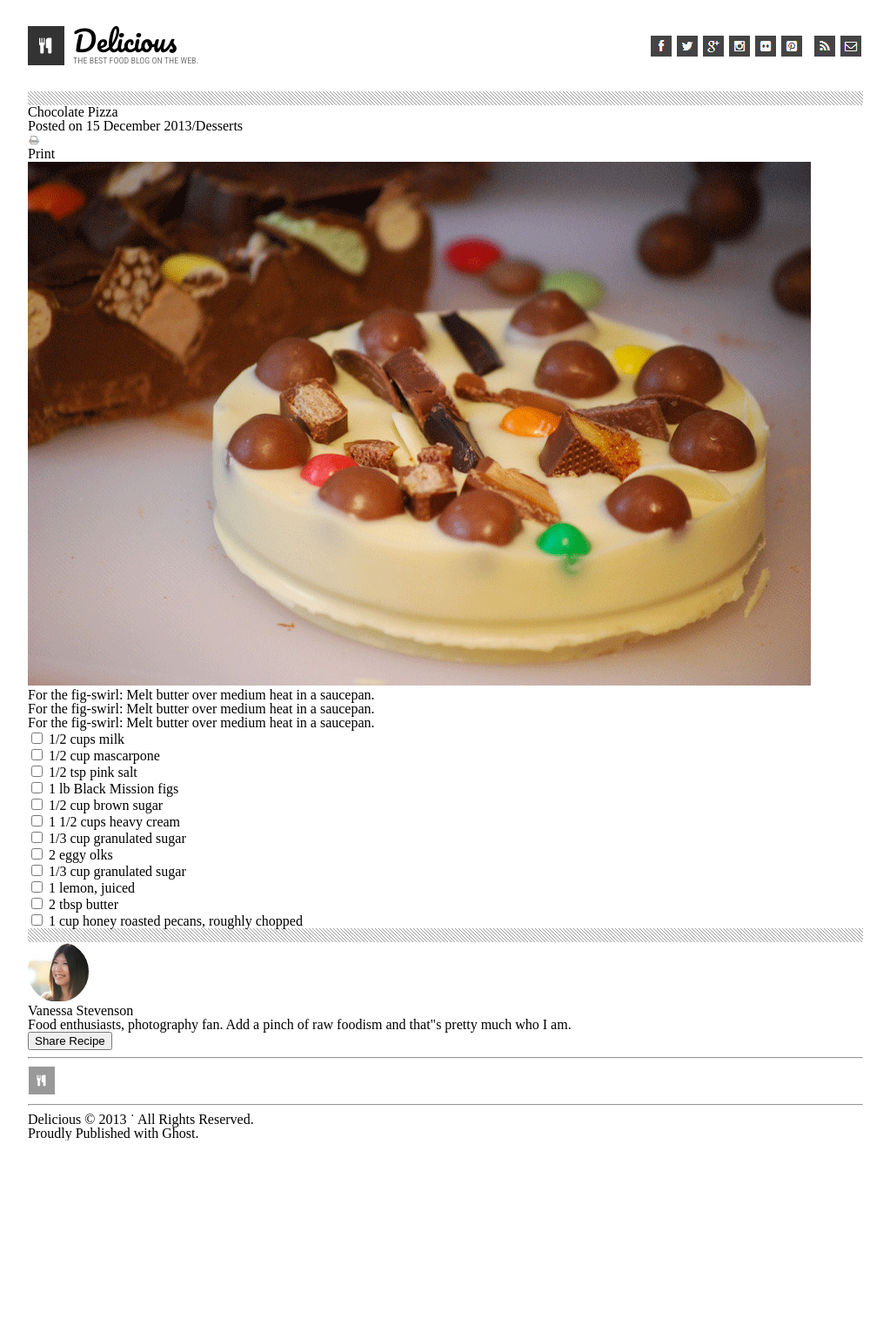
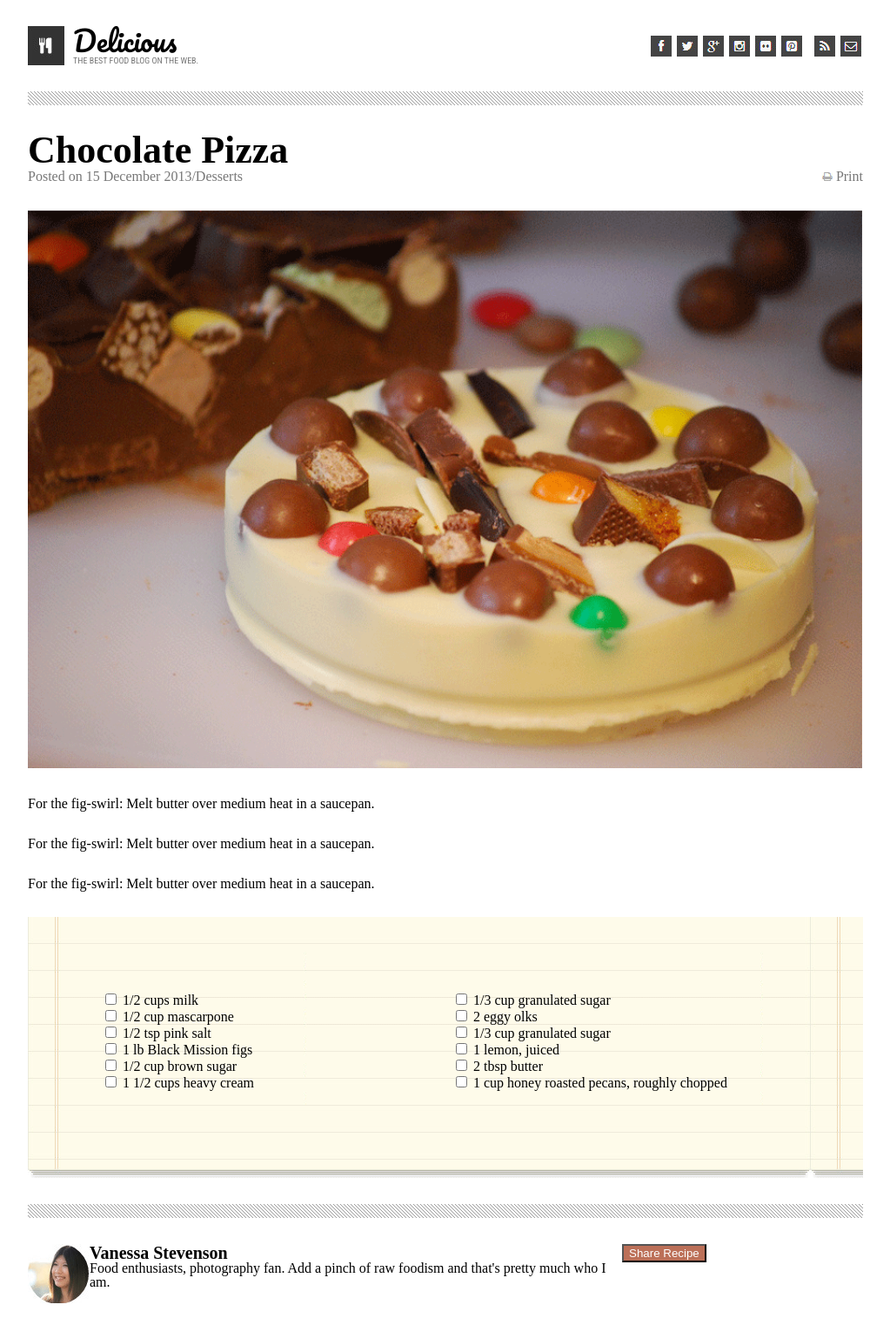
Before and after one commit to joriefernandez/chocolate-pizza, a plain HTML site: page index.html in a window 1280 px wide. Shown: the top 1515 px of the page at 87% size, without its empty margins (128-1151 px from the left). Before the commit the page ends 1311 px from the top, so only its background shows below. Drawn offline with Linux system fonts and the light colour scheme.

Commit message:
Modify author design

```diff
--- a/index.html
+++ b/index.html
@@ -41,7 +41,7 @@
 
   <main>
     <!-- Recipe Header -->
-    <div>
+    <div id='recipe-header'>
       <h2>Chocolate Pizza</h2>
       <h3>Posted on 15 December 2013/Desserts</h3>
       <div id="print-container">
@@ -51,7 +51,7 @@
     </div>
 
     <!-- Food Image -->
-    <img src="./img/choco-pizza.png" alt="choco-pizza" title="chocolate pizza" />
+    <img id='choco-pizza'src="./img/choco-pizza.png" alt="choco-pizza" title="chocolate pizza" />
 
 
     <p>For the fig-swirl: Melt butter over medium heat in a saucepan. </p>
@@ -82,7 +82,7 @@
       <img src="./img/van-pic.png" alt="van pic" title="Vanessa Stevenson" />
       <div id="author">
         <h4>Vanessa Stevenson</h4>
-        <p>Food enthusiasts, photography fan. Add a pinch of raw foodism and that"s pretty much who I am.</p>
+        <p>Food enthusiasts, photography fan. Add a pinch of raw foodism and that's pretty much who I am.</p>
       </div>
       <button>Share Recipe</button>
     </div>
--- a/style.css
+++ b/style.css
@@ -63,4 +63,74 @@ h1 {
   background-image: url(img/hr-img.png);
   background-repeat: repeat;
   background-size: auto;
+  margin-bottom: 30px;
 }
+
+h2{
+  font-weight: bold;
+  font-size: 44px;
+  margin-top: 30px;
+}
+
+h3{
+  color: #777;
+  display: inline-block;
+}
+
+#print-container{
+  float: right;
+}
+
+#recipe-header{
+  margin-bottom: 30px;
+}
+
+#choco-pizza{
+  width: 960px;
+  margin-bottom: 30px;
+}
+
+p{
+  margin-bottom: 30px;
+}
+
+#ingredrients-container{
+  background-image: url(img/list-bg.png);
+  height: 300px;
+  margin-bottom: 30px;
+
+}
+
+#ingredrients-container ul{
+  column-count: 2;
+  padding:85px;
+}
+
+h4{
+  font-size: 20px;
+  font-weight: bold;
+}
+
+#author-container{
+  display: inline-block;
+
+}
+
+#author{
+  float: left;
+}
+
+#author-container img{
+  float: left;
+}
+
+#author p{
+  width: 612px;
+}
+
+button{
+  background-color: #BC7058;
+  color: white;
+  float: right;
+}
+/* BC7058 */
```
Also changed, not shown: 1 other file.
